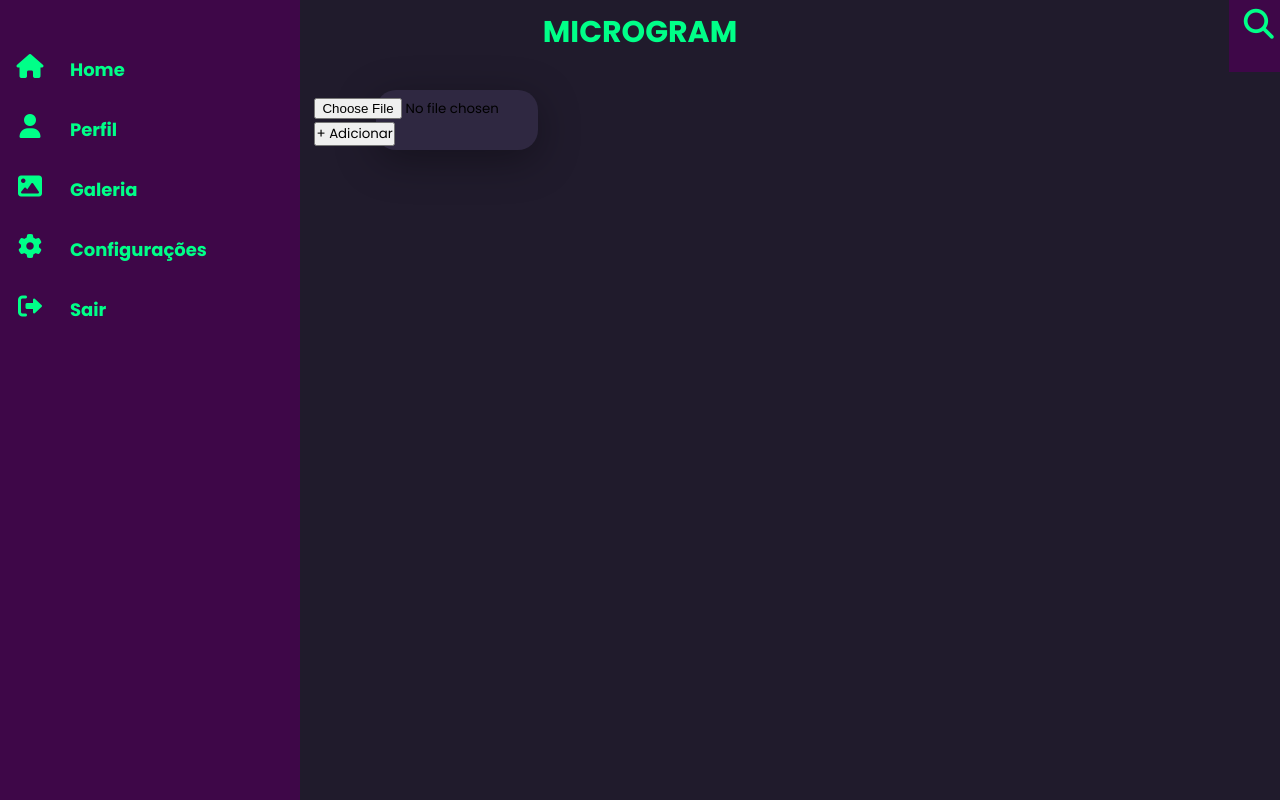
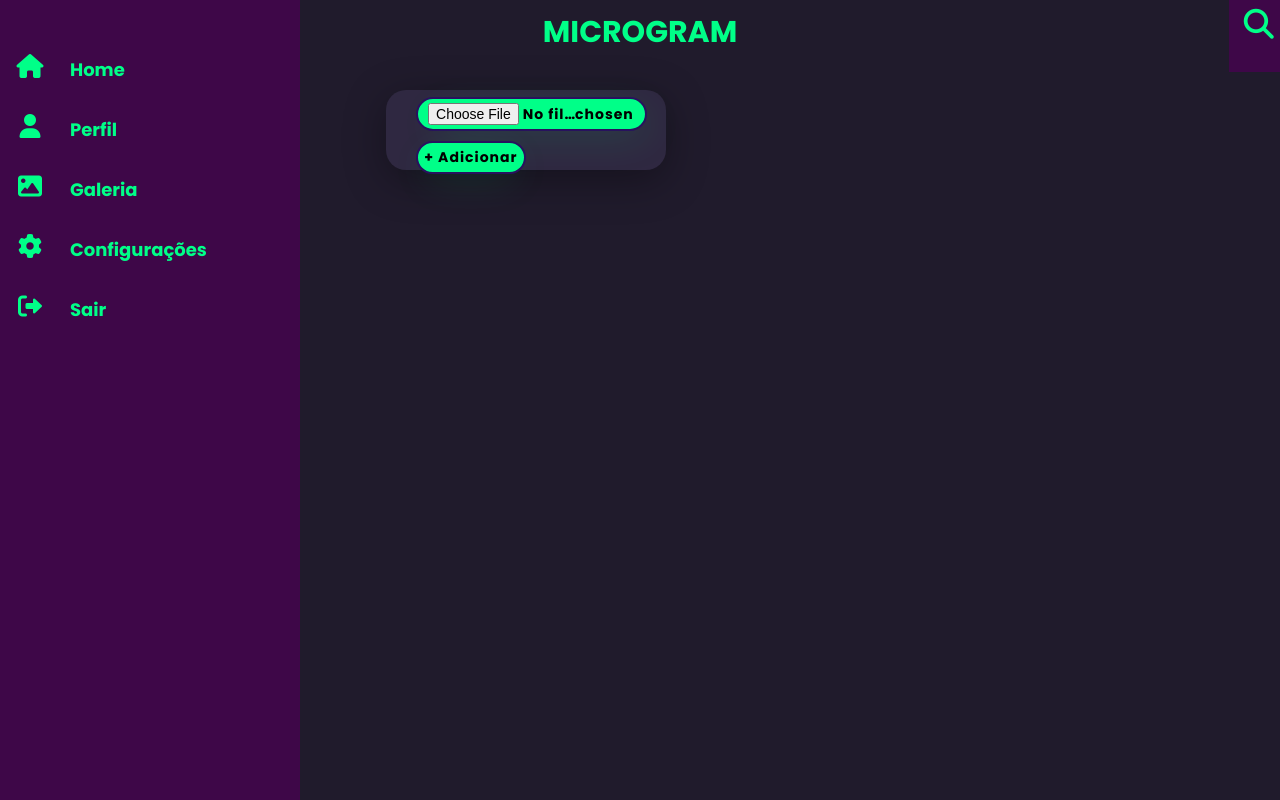
Before and after one commit to es20231/eqp1, a Flask app: page /gallery in a window 1280 px wide. Run offline with Flask 3, Linux system fonts and the light colour scheme; a user stored in the database is signed in; some libraries are stand-ins or nearby versions.

Commit message:
Style da Gallery Alterado

```diff
--- a/projeto/static/css/style_gallery.css
+++ b/projeto/static/css/style_gallery.css
@@ -7,42 +7,102 @@
     box-sizing: border-box;
 }
 
+.alert{
+    width: 100vw;
+    display: flex;
+    background-color: #00ff88;
+}
+
+.alert_pass{
+    width: 100vw;
+    display: flex;
+    background-color: #201b2c;
+}
+
+.flashes{
+    width: 100vw;
+    display: flex;
+    flex-direction: column;
+    align-items: center;
+    font-weight: 600;
+    color: rgb(241, 11, 11);
+}
+
+.flashes_pass{
+    width: 100vw;
+    display: flex;
+    flex-direction: column;
+    align-items: center;
+    font-weight: 600;
+    color: #00ff88;
+}
+
 .add{
     height: 20vh;
-    width: 42vw;
+    width: 52vw;
     display: flex;
     justify-content: end;
 }
 
-.add-picture{
-    height: 20%;
-    width: 30%;
+.add-picture {
+    height: 50%;
+    width: 42%;
     display: flex;
-    justify-content: center;
     align-items: center;
     margin-top: 90px;
-    padding: 30px  35px ;
+    padding: 30px;
     background: #2f2841;
     border-radius: 20px;
     box-shadow: 0px 10px 40px #00000056;
 }
 
-.add-picture >button{
+.add-picture form {
     width: 100%;
-    padding: 4px 0 ;
-    border: none;
+    display: flex;
+    justify-content: space-between;
+    align-items: center;
+}
+
+.add-picture input[type="file"] {
+    flex:auto; /* Ocupa o espaço disponível restante no form */
+    width: 105%;
+    padding: 4px 10px;
+    border: 2px solid #28125e;
+    border-radius: 50px;
+    margin-top: 10px;
+    font-weight: 700;
+    letter-spacing: 1.0px;
+    background: #00ff88;
+    cursor: pointer;
+    box-shadow: 10px 10px 40px -12px #00ff8052;
+    font-size: 14px;
+}
+
+.add-picture input[type="file"]:hover {
+    background: #03b964;
+    transition: background 0.7s;
+}
+
+.add-picture input[type="submit"] {
+    width: 50%; /* Defina o valor desejado para a largura do botão */
+    padding: 4px 0;
+    border: 2px solid #28125e;
     border-radius: 20px;
+    margin-top: 10px;
     outline: none;
     font-weight: 700;
     letter-spacing: 1.0px;
     background: #00ff88;
     cursor: pointer;
     box-shadow: 0px 10px 40px -12px #00ff8052;
+    font-size: 14px;
 }
 
-.add-picture >button:hover{
-    background: #03b964;transition: background 0.7s;
+.add-picture input[type="submit"]:hover {
+    background: #03b964;
+    transition: background 0.7s;
 }
+
 
 .container{
     display: flex;
--- a/projeto/templates/dashboard.html
+++ b/projeto/templates/dashboard.html
@@ -9,6 +9,7 @@
         integrity="sha512-KfkfwYDsLkIlwQp6LFnl8zNdLGxu9YAA1QvwINks4PhcElQSvqcyVLLD9aMhXd13uQjoXtEKNosOWaZqXgel0g=="
         crossorigin="anonymous" referrerpolicy="no-referrer" />
     <link rel="stylesheet" href="{{url_for('static', filename='css/style_dashboard.css')}}">
+    <link rel="icon" href="static/img/Logo_microgram.png" type="image/x-icon">
     <title>Dashboard</title>
 </head>
 
--- a/projeto/templates/gallery.html
+++ b/projeto/templates/gallery.html
@@ -14,27 +14,27 @@
 </div>
 
 
-<!-- <p>
+ <p>
     {% with messages = get_flashed_messages(with_categories=true) %}
         {% if messages %}
             {% for category,message in messages %}
                 {% if category == "file_erro" %}
-                    <div>
-                        <label>{{message}}</label>
+                    <div class="alert">
+                        <label class="flashes">{{message}}</label>
                     </div>
                 {% elif category == "compatibility_error" %}
-                    <div>
-                        <label>{{message}}</label>
+                    <div class="alert">
+                        <label class="flashes">{{message}}</label>
                     </div>
                 {% elif category == "upload_sucess" %}
-                    <div>
-                        <label>{{message}}</label>
+                    <div class="alert_pass">
+                        <label class="flashes_pass">{{message}}</label>
                     </div>
                 {% endif %}
             {% endfor %}
         {% endif %}
     {% endwith %}
-</p> -->
+</p>
 
 <div class="container">
     {% for image in images %}
--- a/projeto/templates/signup.html
+++ b/projeto/templates/signup.html
@@ -6,6 +6,7 @@
     <meta http-equiv="X-UA-Compatible" content="IE=edge">
     <meta name="viewport" content="width=device-width, initial-scale=1.0">
     <link rel="stylesheet" href="{{url_for('static', filename='css/style_signup.css')}}">
+    <link rel="icon" href="static/img/Logo_microgram.png" type="image/x-icon">
     <title>signup</title>
 </head>
 
```
Also changed, not shown: projeto/static/css/style_login.css (+0 -8 lines), projeto/templates/login.html (+1 -17 lines), projeto/static/img/Logo_microgram.png (added).
